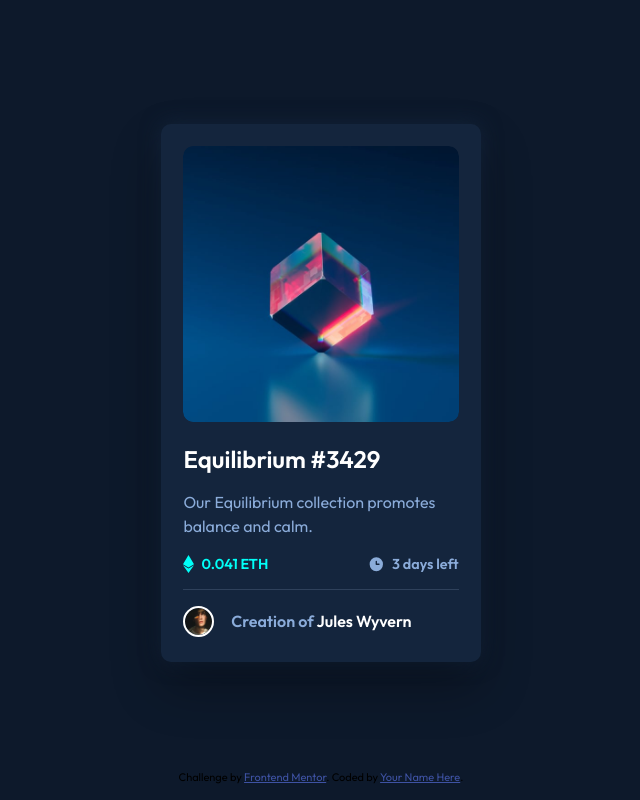
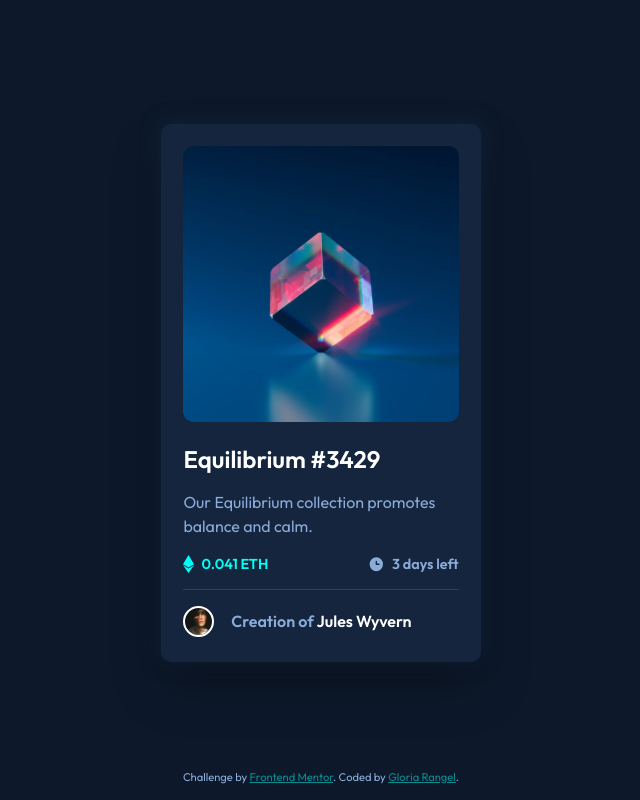
Before and after one commit to NorimNori/NFT-preview-card-component, a plain HTML site: page index.html in a window 1280 px wide. Shown: the whole page, without its empty margins (319-959 px from the left). Drawn offline with Linux system fonts and the light colour scheme.

Commit message:
feat: add footer links and styles

```diff
--- a/index.html
+++ b/index.html
@@ -9,10 +9,6 @@
 
   <title>Frontend Mentor | NFT preview card component</title>
 
-  <style>
-    .attribution { font-size: 11px; text-align: center; }
-    .attribution a { color: hsl(228, 45%, 44%); }
-  </style>
 </head>
 <body>
   <main>
@@ -52,10 +48,14 @@
     </section>
   </main>
 
-  <div class="attribution">
-    Challenge by <a href="https://www.frontendmentor.io?ref=challenge" target="_blank">Frontend Mentor</a>.
-    Coded by <a href="#">Your Name Here</a>.
-  </div>
+  <footer class="footer" role="contentinfo">
+    <p class="footer__text">
+      Challenge by
+      <a class="footer__link" href="https://www.frontendmentor.io?ref=challenge" target="_blank" title="Visit Frontend Mentor">Frontend Mentor</a>.
+      Coded by
+      <a class="footer__link" href="https://www.frontendmentor.io/profile/NorimNori" title="Visit Gloria Rangel's profile">Gloria Rangel</a>.
+    </p>
+  </footer>
 </body>
 
 </html>
--- a/styles/index.scss
+++ b/styles/index.scss
@@ -157,3 +157,13 @@ body {
         outline: 2px solid colors.$white;
     }
 }
+
+footer {
+    font-size: .7rem;
+    color: colors.$softBlue;
+
+    a {
+        text-align: center;
+        color: colors.$transparentCyan
+    }
+}
```
Also changed, not shown: styles/index.css.
